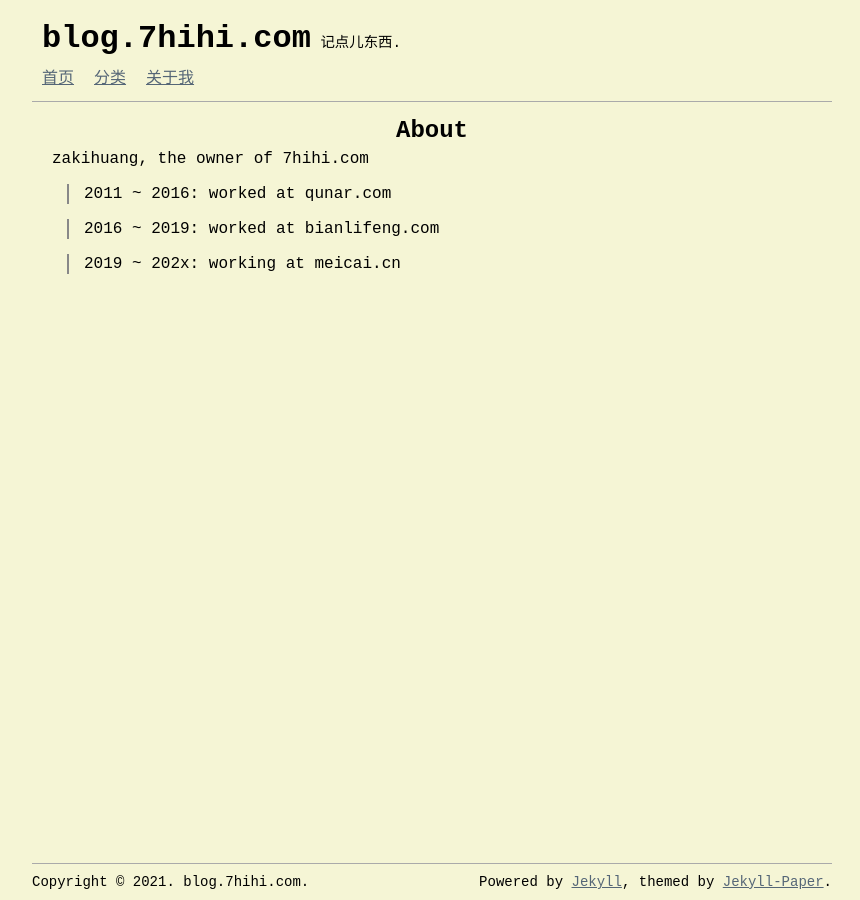
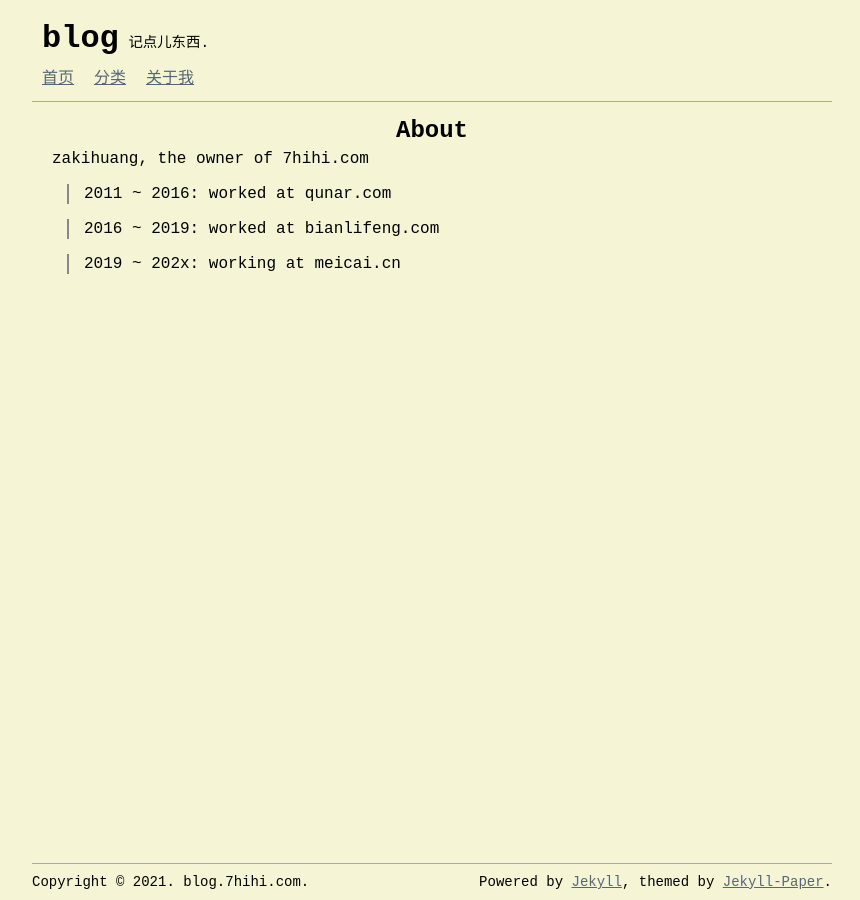
Before and after one commit to zakihuang/zakihuang.github.io, a Jekyll site: the page built from pages/about.md, in a window 1280 px wide. Shown: the whole page, without its empty margins (208-1068 px from the left). Built offline with Jekyll 4.4.1, drawn with Linux system fonts in a browser that asks for light colours.

Commit message:
edit title

```diff
--- a/_config.yml
+++ b/_config.yml
@@ -13,7 +13,7 @@
 # you will see them accessed via {{ site.title }}, {{ site.email }}, and so on.
 # You can create any custom variable you would like, and they will be accessible
 # in the templates via {{ site.myvariable }}.
-title: blog.7hihi.com
+title: blog
 email: 2974989715@qq.com
 name: Your name
 description: >- # this means to ignore newlines until "baseurl:"
```
